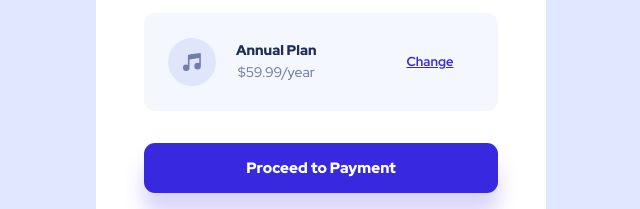
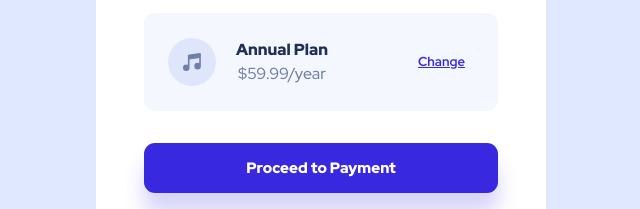
Before and after one commit to kareemgurung/order-summary-component-main, a plain HTML site: page index.html in a window 1280 px wide. Shown: the part 456-665 px from the top of the page, 319-959 px from the left. Drawn offline with Linux system fonts and the light colour scheme.

Commit message:
font size increased

```diff
--- a/style.css
+++ b/style.css
@@ -159,7 +159,6 @@ body {
   gap: 0.188rem;
 
   margin-right: 3.125rem;
-
 }
 
 .plan {
@@ -188,7 +187,6 @@ body {
   line-height: 1.063rem;
   text-decoration-line: underline;
   color: var(--clr-brightblue);
-
 }
 
 .change-plan:hover {
@@ -261,4 +259,14 @@ body {
   .price-plan {
     margin-right: 5.625rem;
   }
+
+  .plan {
+    font-size: 1rem;
+    line-height: 1.313rem;
+  }
+
+  .price {
+    font-size: 1rem;
+    line-height: 1.313rem;
+  }
 }
```
